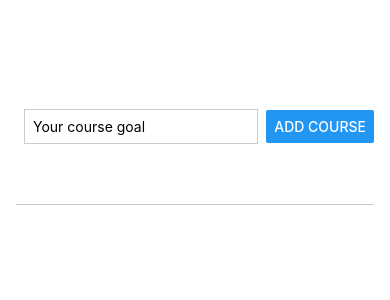
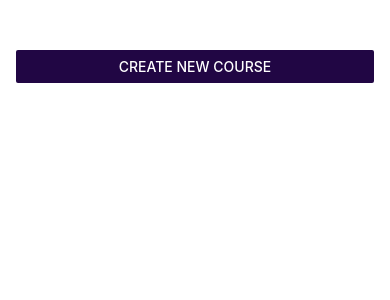
Before and after one commit to dannguyenmessi1705/React-Native, a React Native app in the folder 01.RNProject/: screen / in a window 390 px wide. Shown: the top 300 px of the page. Built offline with nearby package versions, Linux system fonts and the light colour scheme.

Commit message:
`Modal` in React-Native

```diff
--- a/01.RNProject/App.js
+++ b/01.RNProject/App.js
@@ -1,14 +1,24 @@
 import { useState } from "react";
-import { StyleSheet, View, FlatList } from "react-native";
+import { StyleSheet, View, FlatList, Button } from "react-native";
 import GoalItem from "./components/GoalItem";
 import GoalInput from "./components/GoalInput";
 
 export default function App() {
   const [goals, setGoals] = useState([]); // Khởi tạo mảng rỗng cho biến goals
+  const [showModal, setShowModal] = useState(false); // Khởi tạo giá trị false cho biến showModal
+
+  const handleShowModal = () => {
+    setShowModal(true);
+  };
+
+  const handleHideModal = () => {
+    setShowModal(false);
+  };
 
   // Hàm xử lý khi người dùng ấn nút Add course
   const handleAddCourse = (courseGoal) => {
     setGoals([...goals, { text: courseGoal, id: Math.random().toString() }]);
+    handleHideModal();
   };
 
   const handleDeleteCourse = (id) => {
@@ -17,7 +27,16 @@ export default function App() {
 
   return (
     <View style={styles.container}>
-      <GoalInput handleAddCourse={handleAddCourse} />
+      <Button
+        title="Create new course"
+        color="#210644"
+        onPress={handleShowModal}
+      />
+      <GoalInput
+        handleAddCourse={handleAddCourse}
+        showModal={showModal}
+        handleHideModal={handleHideModal}
+      />
       <View style={styles.contentContainer}>
         <FlatList
           data={goals} // List dữ liệu cần render
--- a/01.RNProject/components/GoalInput.js
+++ b/01.RNProject/components/GoalInput.js
@@ -1,7 +1,7 @@
-import { View, TextInput, Button, StyleSheet } from "react-native";
+import { View, TextInput, Button, StyleSheet, Modal } from "react-native";
 import { useState } from "react";
 
-function GoalInput({ handleAddCourse }) {
+function GoalInput({ handleAddCourse, showModal, handleHideModal }) {
   const [courseGoal, setCourseGoal] = useState(""); // Khởi tạo giá trị rỗng cho biến courseGoal
 
   // Hàm xử lý khi người dùng nhập text vào input
@@ -10,6 +10,8 @@ function GoalInput({ handleAddCourse }) {
   };
 
   return (
+    <Modal visible={showModal} animationType="slide">
+      {/* Tạo Modal, visible để hiển thị hoặc ẩn Modal, animationType để thiết lập kiểu hiệu ứng khi hiển thị Modal */}
       <View style={styles.inputContainer}>
         <TextInput
           style={styles.textInput}
@@ -18,34 +20,51 @@ function GoalInput({ handleAddCourse }) {
           value={courseGoal}
         />
         {/* Tạo input, trong RN sẽ là self close tag */}
+        <View style={styles.buttonContainer}>
+          <View style={styles.button}>
             <Button
-        title="Add course"
+              title="Add goal"
               onPress={() => {
                 handleAddCourse(courseGoal);
                 setCourseGoal("");
               }}
             />
+          </View>
+          <View style={styles.button}>
+            <Button title="Cancel" onPress={handleHideModal} />
+          </View>
+        </View>
+
         {/* Tạo button, trong RN sẽ là self close tag, Button trong RN sẽ không có thẻ style */}
       </View>
+    </Modal>
   );
 }
 
 const styles = StyleSheet.create({
   inputContainer: {
     flex: 1,
-    flexDirection: "row",
     alignItems: "center",
-    justifyContent: "space-between",
+    justifyContent: "center",
     borderBottomWidth: 1,
     borderBottomColor: "#cccccc",
     marginBottom: 24,
+    padding: 16,
   },
   textInput: {
     borderWidth: 1,
     borderColor: "#cccccc",
-    width: "70%",
+    width: "100%",
     margin: 8,
     padding: 8,
+  },
+  buttonContainer: {
+    flexDirection: "row",
+  },
+  button: {
+    marginTop: 16,
+    width: 100,
+    marginHorizontal: 8,
   },
 });
 
```
Also changed, not shown: 1 other file (tests, documents, lock files or other folders). Lines whose indentation alone changed are shown as unchanged.
